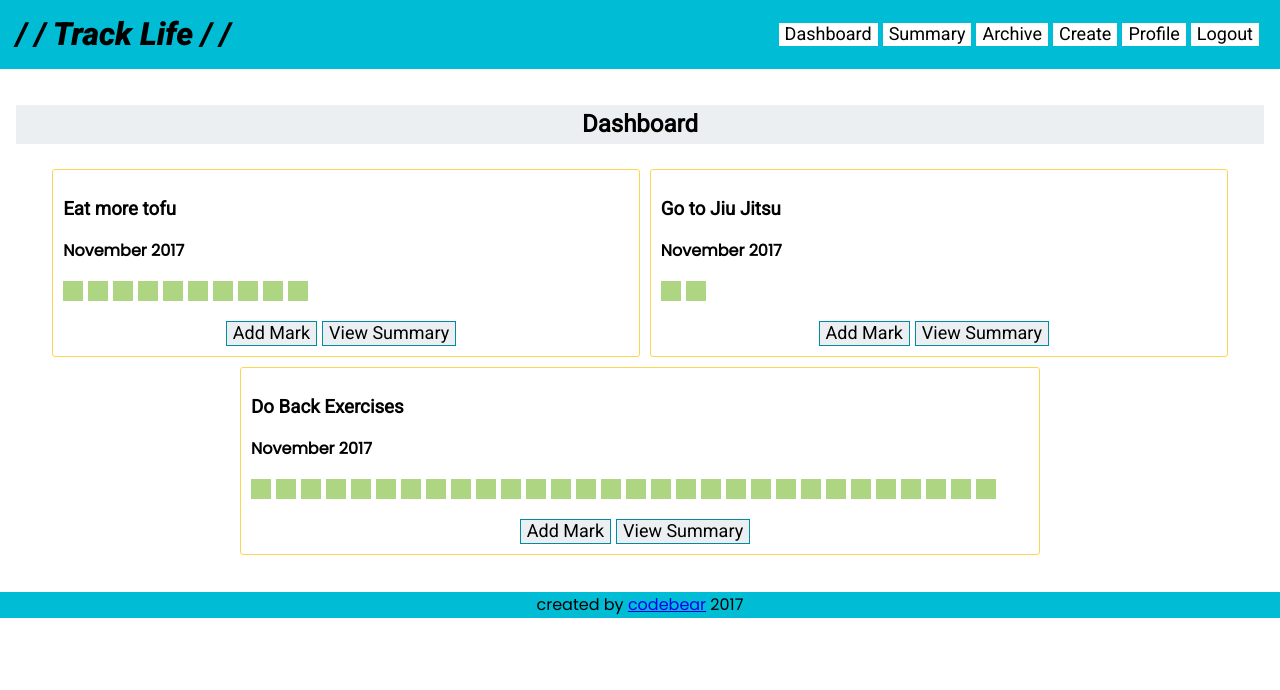
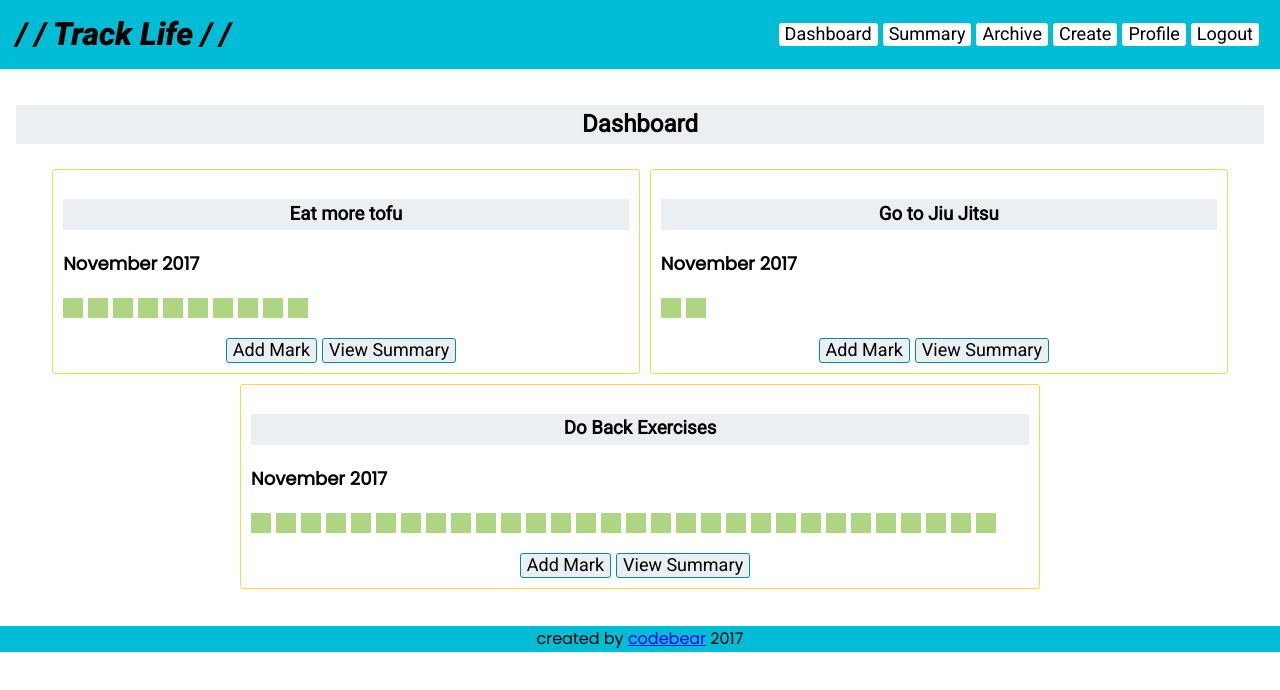
Before and after one commit to raysmithdev/track-life, a website built with webpack: page public/dashboard.html in a window 1280 px wide. Built offline with nearby package versions, Linux system fonts and the light colour scheme.

Commit message:
style tracker name & month

```diff
--- a/public/app.css
+++ b/public/app.css
@@ -70,12 +70,24 @@ h2 {
 .nav-btn {
   height: auto;
   font-size: 18px;
-  /* font-weight: 500; */
   text-align: center;
   background: #ffffff;
   border: 0;
+  border-radius: 3px;
   cursor: pointer;
   margin-right: 5px;
+}
+
+.tracker-name {
+  padding: .25em;
+  background-color: #eceff1;
+  text-align: center;
+  vertical-align: center;
+}
+
+.tracker-month {
+  /* color: #008ba3; */
+  font-size: 18px;
 }
 
 .tracker-container {
@@ -101,10 +113,10 @@ h2 {
 .trkr-btn {
   height: auto;
   font-size: 18px;
-  /* font-weight: 500; */
   text-align: center;
   background: #eceff1;
   border: 1px solid #008ba3;
+  border-radius: 3px;
   cursor: pointer;
   margin-right: 5px;
 }
```
